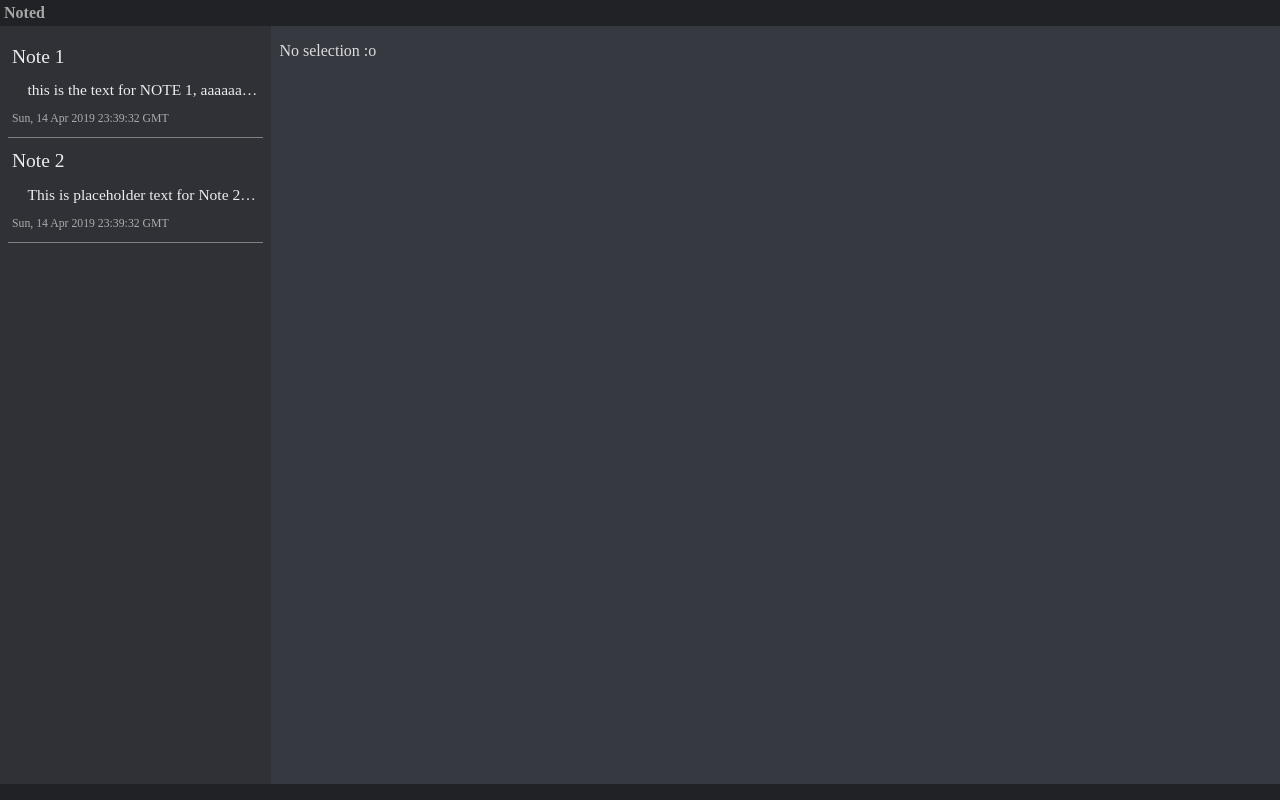
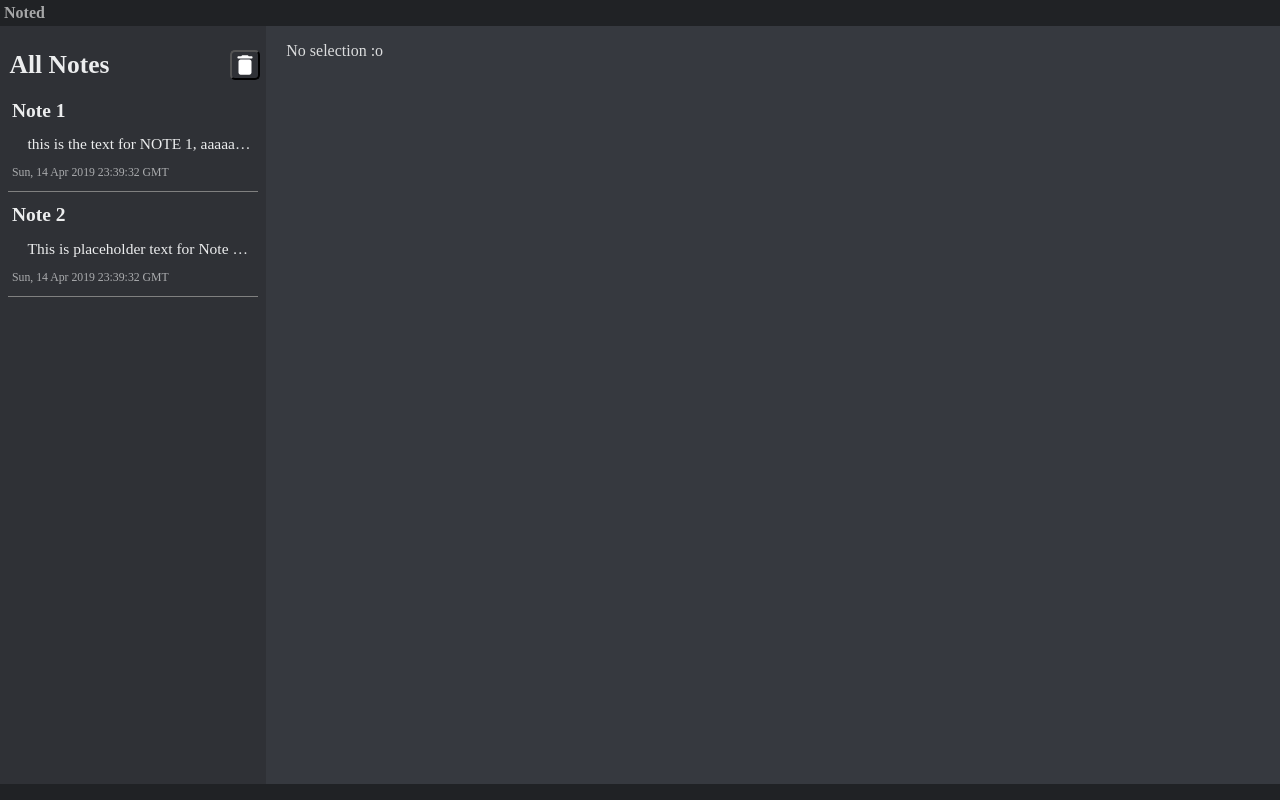
Before and after one commit to niems/Noted, a React (Create React App) app: page / in a window 1280 px wide. Built offline with nearby package versions, Linux system fonts and the light colour scheme.

Commit message:
Added delete functionality: if a note is selected and the delete button is clicked, it will remove the selected note from the saveNotes list & clear the selectedNote. If a note isn't selected no action is taken.

```diff
--- a/src/App.css
+++ b/src/App.css
@@ -6,7 +6,10 @@
   --content-bg-dark: #36393F;
   --content-fg-dark: #DCDDDE;
 
+  --accent: #7289DA;
+
   /** all font sizes */
+  --all-notes-header-size: calc(24px + (26 - 24) * ((100vw - 300px) / (1600 - 300)));
   --selected-note-header-size: calc(20px + (26 - 20) * ((100vw - 300px) / (1600 - 300)));
   --note-header-size: calc(18px + (20 - 18) * ((100vw - 300px) / (1600 - 300)));
   --note-text-size: calc(14px + (16 - 14) * ((100vw - 300px) / (1600 - 300)));
@@ -61,6 +64,42 @@ footer {
 }
 
 
+/** edit-note-opts: holds the options for modifying the selected note
+ **  currently SAVE is the only option */
+
+.note-opts-bar {
+  width: 100%;
+  max-height: 30px;
+  height: 30px;
+  box-sizing: border-box;
+  margin: 0.5em 0 0 0.1em;
+
+  display: flex;
+  flex-flow: row nowrap;
+  justify-content: flex-end;
+
+  background-color: none;
+}
+
+/** default button styling in the options bar */
+.note-opts-btn {
+  background: none;
+  padding: 0;
+  border-radius: 5px;
+}
+
+.note-opts-btn:hover {
+  background-color: var(--accent);
+}
+
+/** default image styling for button icons */
+.note-opts-btn img {
+  display: block;
+  width: 26px;
+  height: auto;
+  filter: invert(1);
+}
+
 /*********************************
  ** DisplayNotes setup
 * *********************************/
@@ -79,14 +118,22 @@ footer {
 
 .display-notes {
   box-sizing: border-box;
+  width: 100%;
   overflow-y: auto;
-  height: 100%;
+  padding: 1em 0;
   background-color: var(--sidebar-bg-dark);
-
-
 }
 
+#all-notes-opts-bar {
+  padding: 0 0.5em;
+  justify-content: space-between;
+}
 
+.all-notes-opts-title {
+  font-weight: bold;
+  font-size: var(--all-notes-header-size);
+  color: var(--sidebar-fg-dark);
+}
 
 
 /** saved-notes-list: list of all notes in state */
@@ -94,7 +141,7 @@ footer {
   box-sizing: border-box;
   margin: 0;
   padding: 0.5em;
-
+  width: 100%;
   color: var(--sidebar-fg-dark);
 }
 
@@ -114,9 +161,13 @@ footer {
   border-bottom: 1px solid gray;
 }
 
+.saved-note:hover {
+  background-color: var(--content-bg-dark);
+}
+
 /** saved-note-title: title of note */
 .saved-note-title {
-  font-weight: 500;
+  font-weight: bold;
   font-size: var(--note-header-size);
 }
 
@@ -142,9 +193,8 @@ footer {
 /** CURRENT NOTE SETUP */
 /** current-note: wrapper when creating / editing a note */
 .current-note {
-  background-color: green;
   display: none;
-  padding: 1em 0.5em;
+  padding: 1em 1.25em;
 
   color: var(--content-fg-dark);
   background-color: var(--content-bg-dark);
@@ -162,42 +212,15 @@ footer {
   background-color: inherit;
 }
 
-/** edit-note-opts: holds the options for modifying the selected note
- **  currently SAVE is the only option */
-.edit-note-opts {
-  width: 100%;
-  box-sizing: border-box;
-
-  display: flex;
-  flex-flow: row nowrap;
-  justify-content: flex-end;
-
-  background-color: none;
-}
-
-/** button used to save the current note in the note list */
-.edit-note-save-btn {
-  background: none;
-  padding: 0;
-
-  border-radius: 5px;
-}
-
-/** image used as the save icon */
-.edit-note-save-btn img {
-  display: block;
-
-  width: 26px;
-  height: auto;
-  filter: invert(1);
-}
 
 /** title of current note */
 #edit-note-title {
   width: 100%;
   margin-bottom: 0.5em;
   font-size: var(--selected-note-header-size);
+  font-weight: bold;
 
+  border-style: none;
   color: inherit;
   background-color: inherit;
 }
--- a/src/components/AllNotes.js
+++ b/src/components/AllNotes.js
@@ -10,13 +10,21 @@ function NoteItem({ note, handleNoteSelect }) {
   );
 }
 
-function AllNotes({ savedNotes, handleNoteSelect }) {
+function AllNotes({ savedNotes, handleNoteSelect, handleDeleteNote }) {
   const noteList = [...savedNotes.values()].map(note => (
     <NoteItem key={note.id} note={note} handleNoteSelect={handleNoteSelect} />
   ));
 
   return (
     <div className='display-notes'>
+
+      <div id='all-notes-opts-bar' className='note-opts-bar'>
+        <span className='all-notes-opts-title'>All Notes</span>
+        <button id='all-notes-delete-btn' className='note-opts-btn' type='button' onClick={handleDeleteNote}>
+          <img src='./assets/delete-white.svg' alt='delete selected note'/>
+        </button>
+      </div>
+
       <ul id='saved-notes-list' >{noteList}</ul>
     </div>
   );
--- a/src/components/CurrentNote.js
+++ b/src/components/CurrentNote.js
@@ -12,8 +12,8 @@ function NoSelection(props) {
 function EditNote({ note, handleNoteChange, handleSaveNote }) {
   return (
     <div className='edit-note'>
-      <div className='edit-note-opts'>
-        <button className='edit-note-save-btn' type='button' onClick={handleSaveNote}>
+      <div id='edit-note-opts-bar' className='note-opts-bar'>
+        <button id='edit-note-save-btn' className='note-opts-btn' type='button' onClick={handleSaveNote}>
           <img src='./assets/save-white.svg' alt='save note button'/>
         </button>
       </div>
--- a/src/components/NoteView.js
+++ b/src/components/NoteView.js
@@ -27,6 +27,9 @@ class NoteView extends Component {
 
     //* callback to save selectedNote to savedNotes
     this.handleSaveNote = this.handleSaveNote.bind(this);
+
+    //* callback to delete selectedNote, removing from savedNotes and clearing currentNote
+    this.handleDeleteNote = this.handleDeleteNote.bind(this);
   }
 
 
@@ -76,6 +79,26 @@ class NoteView extends Component {
   }
 
 
+  handleDeleteNote(event) {
+    const savedNotes = this.state.savedNotes;
+
+    //* a note is seleted that can be removed
+    if (this.state.selectedNote) {
+      this.state.savedNotes.delete(this.state.selectedNote.id);
+
+      this.setState({   //* clears selectedNote and updates savedNotes
+        savedNotes: savedNotes,
+        selectedNote: null
+      });
+    }
+
+    //* object to delete doesn't exist
+    else {
+      alert('Nothing selected to remove...');
+    }
+  }
+
+
   //* user selected note to display
   handleNoteSelect(event) {
     let selectedId = Number(event.currentTarget.id);
@@ -110,7 +133,7 @@ class NoteView extends Component {
   render() {
     return (
       <div className="note-view">
-        <AllNotes savedNotes={this.state.savedNotes} handleNoteSelect={this.handleNoteSelect} />
+        <AllNotes savedNotes={this.state.savedNotes} handleNoteSelect={this.handleNoteSelect} handleDeleteNote={this.handleDeleteNote} />
         <CurrentNote note={this.state.selectedNote} handleNoteChange={this.handleSelectedNoteChange}
                      handleSaveNote={this.handleSaveNote} />
       </div>
```
Also changed, not shown: public/assets/delete-white.svg (added).
